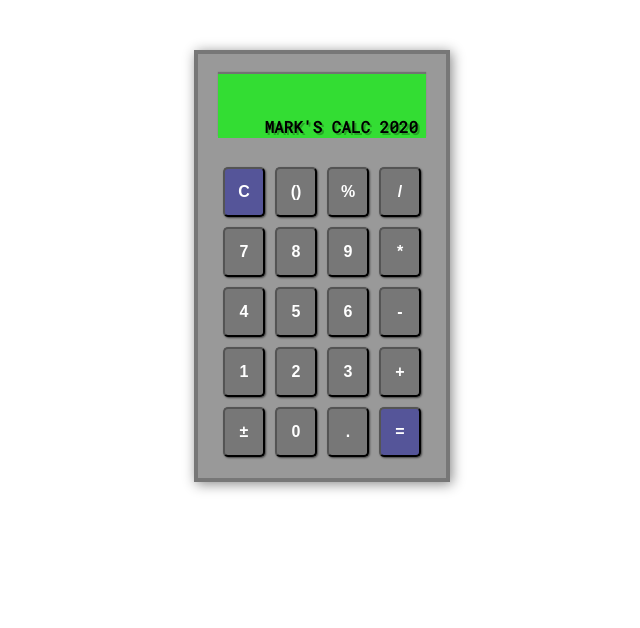
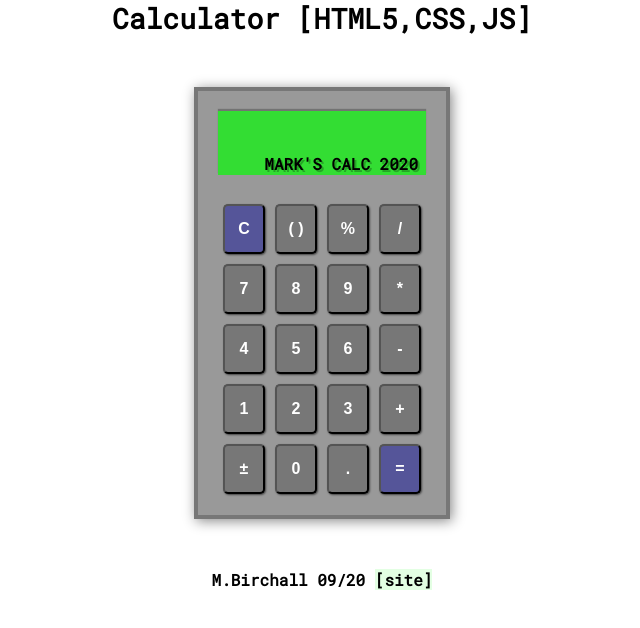
Before and after one commit to markb10101/Basic-Calculator, a plain HTML site: page index.html in a window 1280 px wide. Shown: the whole page, without its empty margins (318-958 px from the left). Drawn offline with Linux system fonts and the light colour scheme.

Commit message:
header,footer,brackets

```diff
--- a/calc.js
+++ b/calc.js
@@ -43,7 +43,7 @@ const buttonIdArray = ["clr", "brackets", "percentage", "division",
                     "sign", "n0", "period", "equals"];
 
 // array for the button text
-const buttonTextArray = ["C", "()", "%", "/",
+const buttonTextArray = ["C", "( )", "%", "/",
                         "7", "8", "9", "*",
                         "4", "5", "6", "-",
                         "1", "2", "3", "+",
--- a/calc.scss
+++ b/calc.scss
@@ -1,4 +1,14 @@
-// nology project 1: calculator
+/////////////////////////////////////////////////
+// nology Project 1: Calculator
+// Mark Birchall : 09/20
+/////////////////////////////////////////////////
+
+/////////////////////////////////////////////////
+// variables
+/////////////////////////////////////////////////
+
+$calculator-body: #999;
+$bg-link:       rgba(200,255,200,0.5);
 
 
 // over-ride global defaults
@@ -17,6 +27,10 @@ body {
     display: flex;
     justify-content: center;
     font-family: 'Roboto Mono', monospace;
+
+    #container {
+        h1 {
+            font-size: 1.75rem;
         }
 
         // main calculator container
@@ -26,7 +40,7 @@ body {
             height: 27rem;
             padding: 20px;
             margin: 50px auto;
-    background-color: #999;
+            background-color: $calculator-body;
             box-shadow: 2px 2px 12px #888;
 
             // display screen
@@ -103,3 +117,18 @@ body {
                 }
             }
         }
+        // credit
+        div#credit {
+            text-align: center;
+            font-size: 1rem;
+
+            a {
+                color: black;
+                text-decoration: none;
+                background-color: $bg-link;
+            }
+        }
+
+
+    }
+}
--- a/index.html
+++ b/index.html
@@ -4,14 +4,18 @@
     <meta name="viewport" content="width=device-width, initial-scale=1.0">
     <link href="https://fonts.googleapis.com/css2?family=Roboto+Mono&display=swap" rel="stylesheet">
     <link rel="stylesheet" href="calc.css" />
-    <title>Calculator Project - Mark Birchall</title>
+    <title>Mark Birchall / Calculator / _nology Project 1</title>
 </head>
 <body>
-    <div id="calculator">
-        <div id="screen">
-            <div id="sub-screen">Loading...</div>
+    <div id="container">
+        <h1>Calculator [HTML5,CSS,JS]</h1>
+        <div id="calculator">
+            <div id="screen">
+                <div id="sub-screen">Loading...</div>
+            </div>
+            <div id="calc-buttons"></div>
         </div>
-        <div id="calc-buttons"></div>
+        <div id="credit">M.Birchall 09/20 <a href="https://markbirchall.net"/>[site]</a></div>
     </div>
     <script type="text/javascript" src="calc.js"></script>
 </body>
```
Also changed, not shown: calc.css. Lines whose indentation alone changed are shown as unchanged.
